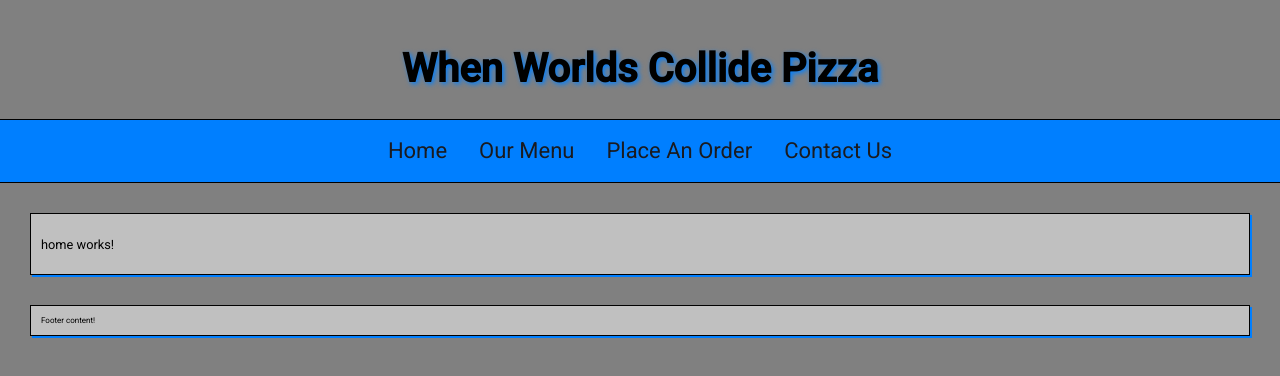
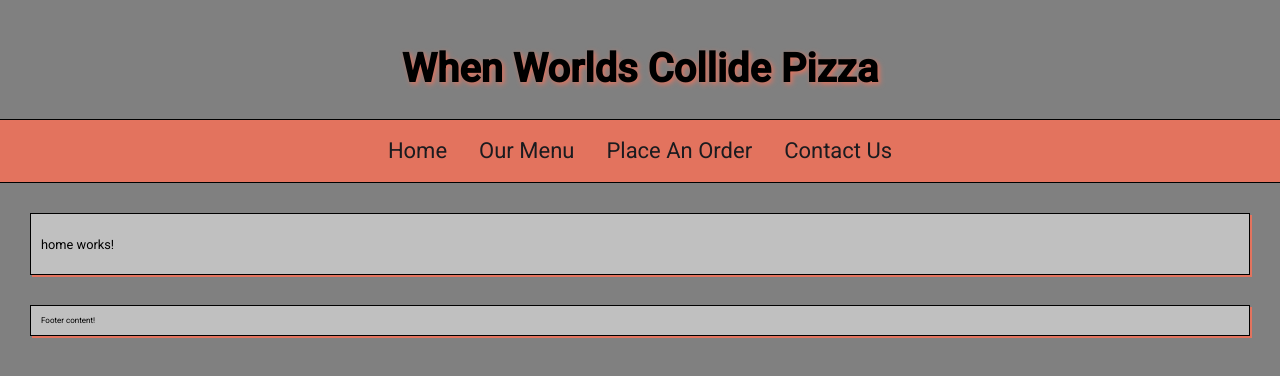
Before and after one commit to jt6860/WhenWorldsCollide, an Angular app in the folder whenworldscollide/: page / in a window 1280 px wide. Shown: the top 376 px of the page. Built offline with nearby package versions, Linux system fonts and the light colour scheme.

Commit message:
Testing terra cotta bg/shadow display

```diff
--- a/whenworldscollide/src/app/app.component.css
+++ b/whenworldscollide/src/app/app.component.css
@@ -2,7 +2,7 @@
     font-size: 2.5em;
     text-align: center;
     margin-top: 45px;
-    text-shadow: 2px 2px 5px #007FFF;
+    text-shadow: 2px 2px 5px #E3735E;
 }
 
 mat-toolbar {
@@ -10,7 +10,7 @@ mat-toolbar {
     justify-content: center;
     align-items: center;
     padding: 1rem;
-    background-color: #007FFF;
+    background-color: #E3735E;
     border-top: 1px black solid;
     border-bottom: 1px black solid;
 }
@@ -48,7 +48,7 @@ main {
     padding: 10px;
     border: 1px black solid;
     background-color: #C0C0C0;
-    box-shadow: 2px 2px #007FFF;
+    box-shadow: 2px 2px #E3735E;
 }
 
 footer {
@@ -57,7 +57,7 @@ footer {
     padding: 10px;
     border: 1px black solid;
     background-color: #C0C0C0;
-    box-shadow: 2px 2px #007FFF;
+    box-shadow: 2px 2px #E3735E;
 }
 
 /* Responsive behavior */
```
